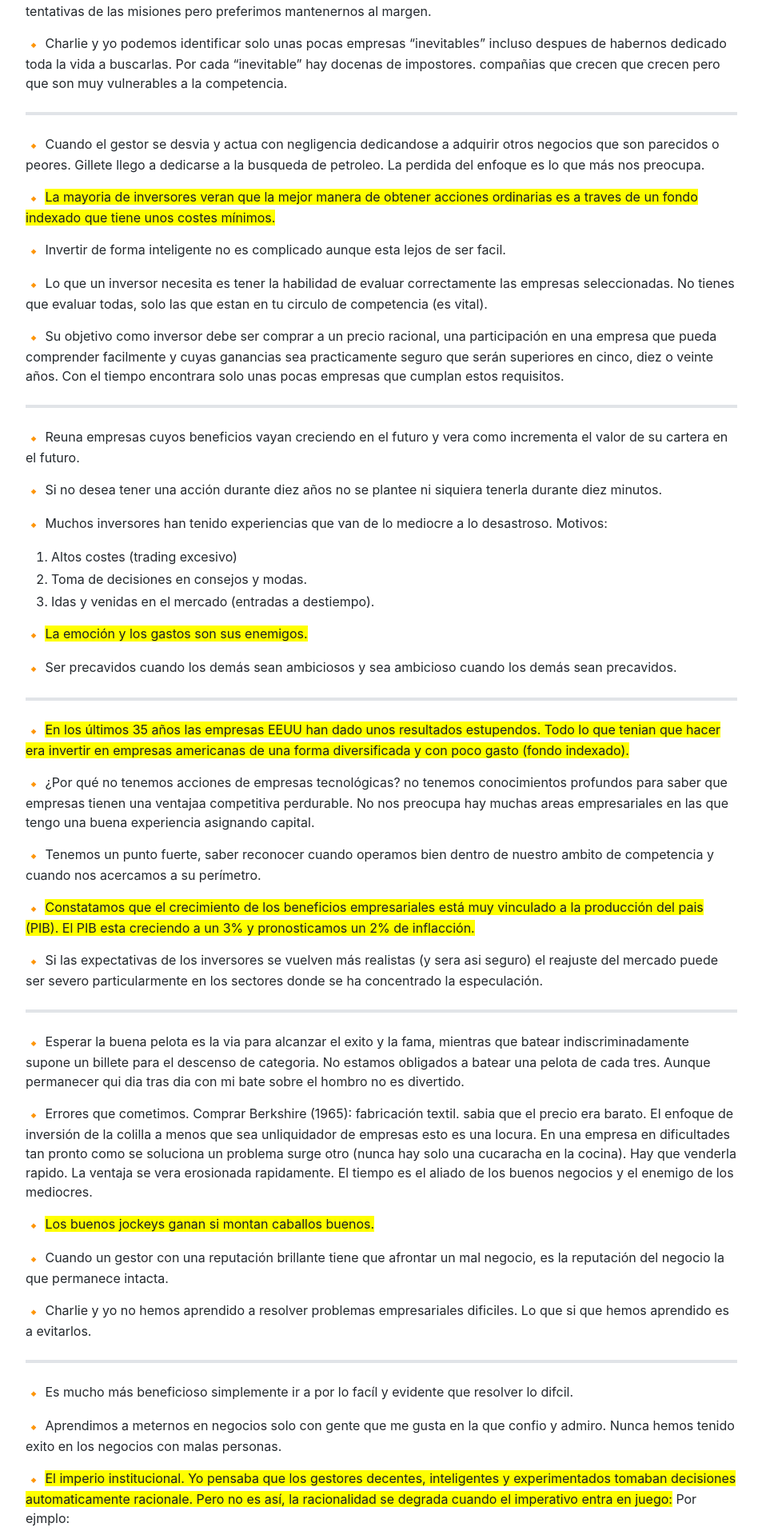
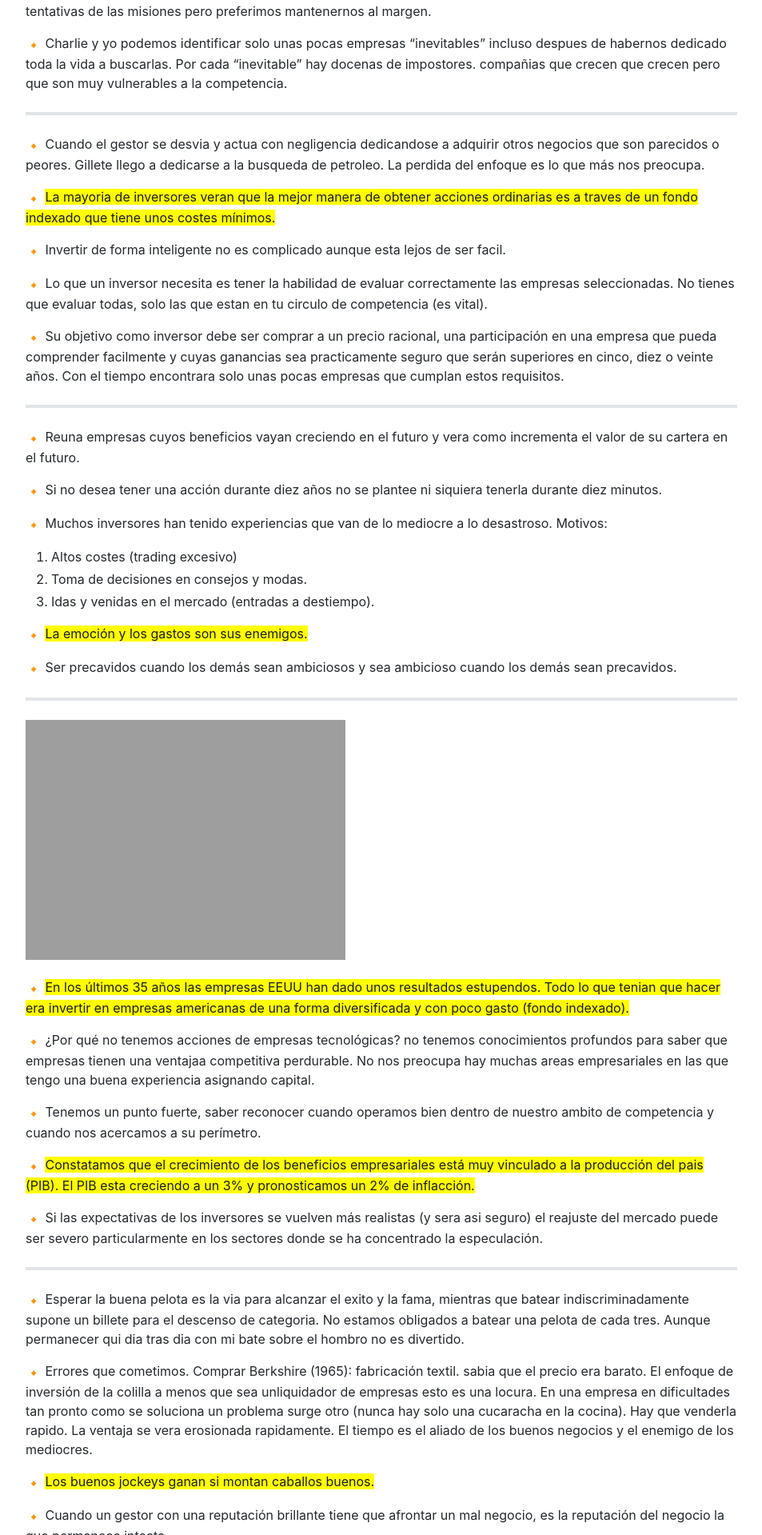
Before and after one commit to Akira3030/formacion, a Jekyll site: the page built from articulos/warrent-buffet-gobierno-empresas.md, in a window 1280 px wide. Shown: the part 4481-6400 px from the top of the page at 80% size, without its empty margins (163-1116 px from the left). Built offline with Jekyll 4.4.1, drawn with Linux system fonts in a browser that asks for light colours; emoji names are drawn with the system emoji font; our own code applies the rules of GitHub Pages for plain Markdown files.

Commit message:
Update warrent-buffet-gobierno-empresas.md

```diff
--- a/articulos/warrent-buffet-gobierno-empresas.md
+++ b/articulos/warrent-buffet-gobierno-empresas.md
@@ -163,6 +163,8 @@
 :small_orange_diamond: Ser precavidos cuando los demás sean ambiciosos y sea ambicioso cuando los demás sean precavidos.
 
 ***
+
+![]({{ site.site_url }}/assets/img/wb5.png)
 
 :small_orange_diamond: <mark>En los últimos 35 años las empresas EEUU han dado unos resultados estupendos. Todo lo que tenian que hacer era invertir en empresas americanas de una forma diversificada y con poco gasto (fondo indexado).</mark>
 
```
